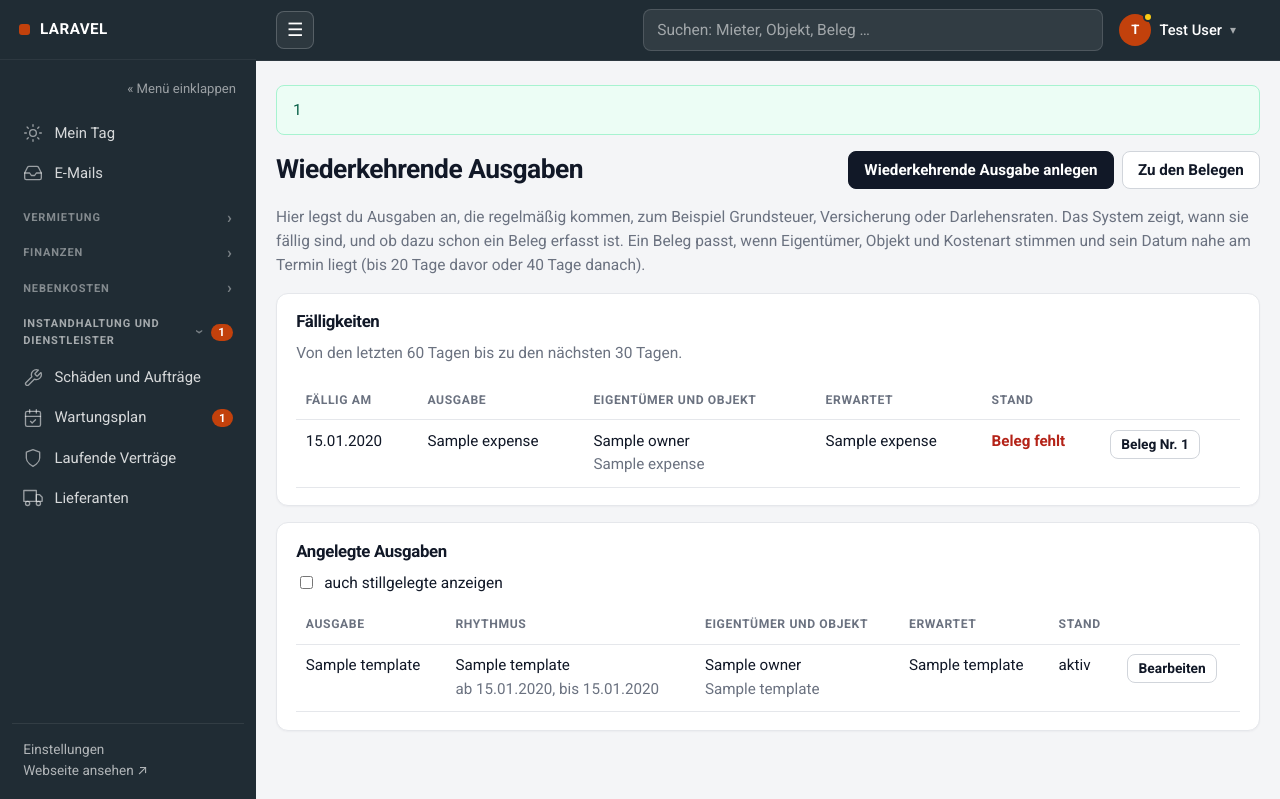
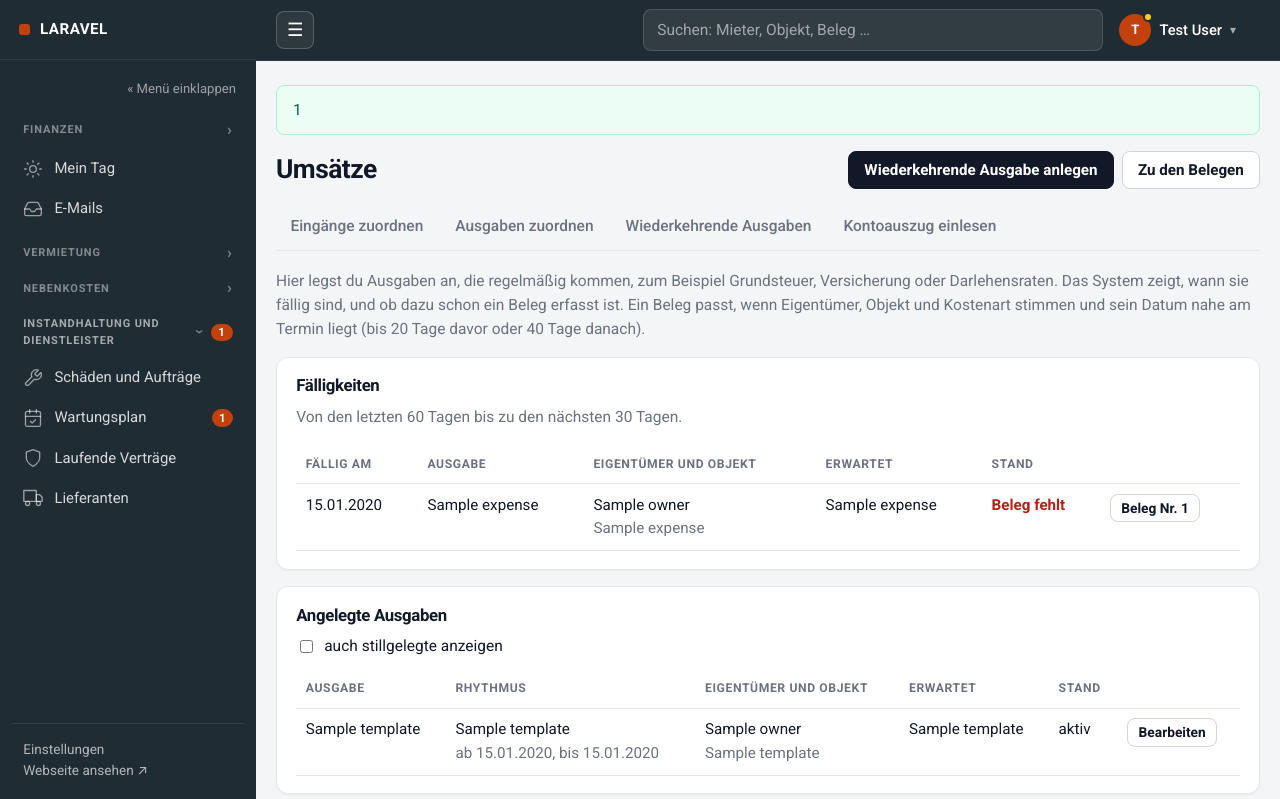
Before and after one commit to Loqmanbaris/Hausverwaltung, a Laravel app: template resources/views/recurring/index.blade.php in a window 1280 px wide. Shown: the top 799 px of the page. Run offline with Laravel 12, Linux system fonts and the light colour scheme; a user stored in the database is signed in; data comes from the database, SQL or seed files in the repository; tables that the repository leaves empty hold one stand-in row (values such as "Sample post"); the template is opened without the code that fills it: most values are stand-ins (such as "Sample title", 1, 10 or a date in 2020).

Commit message:
Finanzen ganz oben im Menü, Wiederkehrende Ausgaben als Reiter unter Umsätze, Einlesen robuster
- Menü: Finanzen zuerst, darin Rechnungen schreiben, dann Umsätze
- Umsätze: neuer Reiter „Wiederkehrende Ausgaben“
- Kontoauszug einlesen: Dateiauswahl ohne Filter, danach alle Monate zeigen

Co-Authored-By: Claude Opus 5.5 <noreply@anthropic.com>
Claude-Session: https://claude.ai/code/session_01JmG36DqLSaYo9rczwfMQCj

```diff
--- a/app/Http/Controllers/BankController.php
+++ b/app/Http/Controllers/BankController.php
@@ -71,7 +71,8 @@ class BankController extends Controller
 
         $open = BankTransaction::query()->where('bank_import_id', $import->id)->where('status', 'offen')->count();
 
-        return redirect()->route('bank.transactions', ['konto' => $import->owner_bank_account_id])
+        // Alle Monate zeigen, damit die neuen Umsätze nicht von einer gespeicherten Monatsauswahl verdeckt werden
+        return redirect()->route('bank.transactions', ['konto' => $import->owner_bank_account_id, 'monat' => ''])
             ->with('status', 'Kontoauszug eingelesen: '.$import->rows_new.' neue Umsätze'
                 .($import->rows_duplicate > 0 ? ', '.$import->rows_duplicate.' waren schon vorhanden' : '')
                 .($import->rows_skipped > 0 ? ', '.$import->rows_skipped.' vorgemerkte übersprungen' : '')
--- a/resources/views/bank/index.blade.php
+++ b/resources/views/bank/index.blade.php
@@ -21,7 +21,7 @@
     <div class="sd-grid">
       <div class="sd-field">
         <label for="f-datei">Datei (CSV) *</label>
-        <input id="f-datei" type="file" name="datei" accept=".csv,.CSV,.txt,text/csv" required>
+        <input id="f-datei" type="file" name="datei" required>
       </div>
       <div class="sd-field">
         <label for="f-account_id">Konto</label>
--- a/resources/views/partials/bank-tabs.blade.php
+++ b/resources/views/partials/bank-tabs.blade.php
@@ -1,10 +1,11 @@
-{{-- Umsätze (Kontoauszüge): eine Seite mit drei Reitern (Eingänge, Ausgaben, Einlesen) --}}
+{{-- Umsätze (Kontoauszüge): eine Seite mit Reitern (Eingänge, Ausgaben, Wiederkehrende Ausgaben, Einlesen) --}}
 @php
   $kzUser = auth()->user();
   $kzCount = function (callable $f) { try { return (int) $f(); } catch (\Throwable) { return 0; } };
   $kzTabs = [
       ['Eingänge zuordnen', 'bank.transactions', ['bank.transactions'], $kzCount(fn () => \App\Support\Bank\BankService::openCountFor($kzUser))],
       ['Ausgaben zuordnen', 'bank.expenses', ['bank.expenses*'], $kzCount(fn () => \App\Support\Bank\ExpenseMatcher::openCountFor($kzUser))],
+      ['Wiederkehrende Ausgaben', 'recurring.index', ['recurring.*'], 0],
       ['Kontoauszug einlesen', 'bank.index', ['bank.index'], 0],
   ];
 @endphp
--- a/resources/views/partials/nav-main.blade.php
+++ b/resources/views/partials/nav-main.blade.php
@@ -13,6 +13,20 @@
   ];
   // [Bezeichnung, Route, aktiv bei, Badge, nur Admin]
   $groups = [
+      // Alles rund ums Geld steht seit 02.11.2026 gesammelt unter „Finanzen“, ganz oben
+      'Finanzen' => [
+          ['Rechnungen schreiben', 'invoices.index', ['invoices.*'], 0, true],
+          ['Umsätze', 'bank.transactions', ['bank.index', 'bank.transactions', 'bank.edit', 'bank.expenses*', 'recurring.*'], $badge['bank'] + $badge['expenses'], false],
+          ['Mieteingang', 'rent.month', ['rent.month'], 0, false],
+          ['Offene Posten', 'rent.open', ['rent.open'], 0, false],
+          ['Mahnwesen', 'dunning.index', ['dunning.*'], 0, false],
+          ['Belege', 'receipts.index', ['receipts.*', 'einvoice.*'], 0, false],
+          ['E-Rechnung (Mieten)', 'erechnung.index', ['erechnung.*'], 0, false],
+          ['Finanzierung', 'finance.index', ['finance.*', 'loans.*', 'properties.values'], 0, false],
+          ['Anlage V', 'anlage-v.index', ['anlage-v.*'], 0, false],
+          ['Jahresbericht', 'report.index', ['report.*'], 0, false],
+          ['DATEV-Export', 'datev.index', ['datev.*'], 0, true],
+      ],
       '' => [
           ['Mein Tag', 'tag.index', ['tag.*'], $badge['day'] ?? 0, false],
           ['E-Mails', 'inbox.index', ['inbox.*', 'mail.index', 'mail.compose', 'mail.write'], $badge['mail'] ?? 0, false],
@@ -22,21 +36,6 @@
           ['Interessenten', 'applicants.index', ['applicants.*'], 0, false],
           ['Mieterhöhungen', 'rent_increase.index', ['rent_increase.*'], 0, false],
           ['Kautionen', 'deposit.index', ['deposit.*'], 0, false],
-      ],
-      // Alles rund ums Geld steht seit 02.11.2026 gesammelt unter „Finanzen“
-      'Finanzen' => [
-          ['Mieteingang', 'rent.month', ['rent.month'], 0, false],
-          ['Offene Posten', 'rent.open', ['rent.open'], 0, false],
-          ['Mahnwesen', 'dunning.index', ['dunning.*'], 0, false],
-          ['Umsätze', 'bank.transactions', ['bank.index', 'bank.transactions', 'bank.edit', 'bank.expenses*'], $badge['bank'] + $badge['expenses'], false],
-          ['Belege', 'receipts.index', ['receipts.*', 'einvoice.*'], 0, false],
-          ['Wiederkehrende Ausgaben', 'recurring.index', ['recurring.*'], 0, false],
-          ['Rechnungen schreiben', 'invoices.index', ['invoices.*'], 0, true],
-          ['E-Rechnung (Mieten)', 'erechnung.index', ['erechnung.*'], 0, false],
-          ['Finanzierung', 'finance.index', ['finance.*', 'loans.*', 'properties.values'], 0, false],
-          ['Anlage V', 'anlage-v.index', ['anlage-v.*'], 0, false],
-          ['Jahresbericht', 'report.index', ['report.*'], 0, false],
-          ['DATEV-Export', 'datev.index', ['datev.*'], 0, true],
       ],
       'Nebenkosten' => [
           ['Nebenkosten', 'nk.index', ['nk.index', 'nk.show', 'nk.print'], 0, false],
--- a/resources/views/recurring/index.blade.php
+++ b/resources/views/recurring/index.blade.php
@@ -1,5 +1,5 @@
 @extends('layouts.app')
-@section('title', 'Wiederkehrende Ausgaben')
+@section('title', 'Umsätze – Wiederkehrende Ausgaben')
 @section('content')
 @include('partials.sd-styles')
 @include('partials.sd-flash')
@@ -10,13 +10,10 @@
 .rx-miss{color:#b42318;font-weight:600}
 .rx-num{white-space:nowrap}
 </style>
-<div class="sd-head">
-  <h1>Wiederkehrende Ausgaben</h1>
-  <div class="sd-actions">
-    <a class="sd-btn" href="{{ route('recurring.create') }}">Wiederkehrende Ausgabe anlegen</a>
-    <a class="sd-btn sec" href="{{ route('receipts.index') }}">Zu den Belegen</a>
-  </div>
-</div>
+@php
+  $kzActions = '<a class="sd-btn" href="'.e(route('recurring.create')).'">Wiederkehrende Ausgabe anlegen</a> <a class="sd-btn sec" href="'.e(route('receipts.index')).'">Zu den Belegen</a>';
+@endphp
+@include('partials.bank-tabs')
 <p class="sd-muted">Hier legst du Ausgaben an, die regelmäßig kommen, zum Beispiel Grundsteuer, Versicherung oder Darlehensraten. Das System zeigt, wann sie fällig sind, und ob dazu schon ein Beleg erfasst ist. Ein Beleg passt, wenn Eigentümer, Objekt und Kostenart stimmen und sein Datum nahe am Termin liegt (bis {{ \App\Support\Receipts\RecurrenceSchedule::DAYS_BEFORE }} Tage davor oder {{ \App\Support\Receipts\RecurrenceSchedule::DAYS_AFTER }} Tage danach).</p>
 
 <div class="sd-card">
```
Also changed, not shown: CHANGELOG.md.
